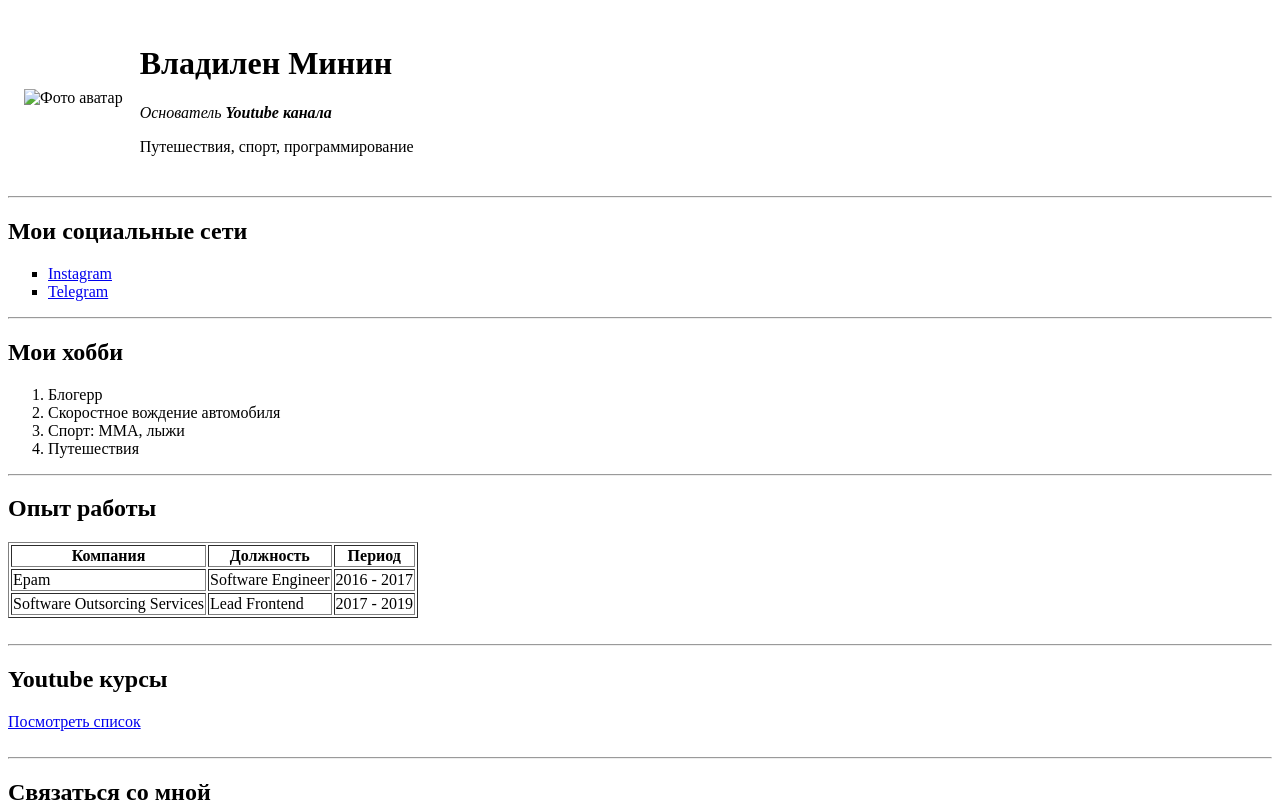
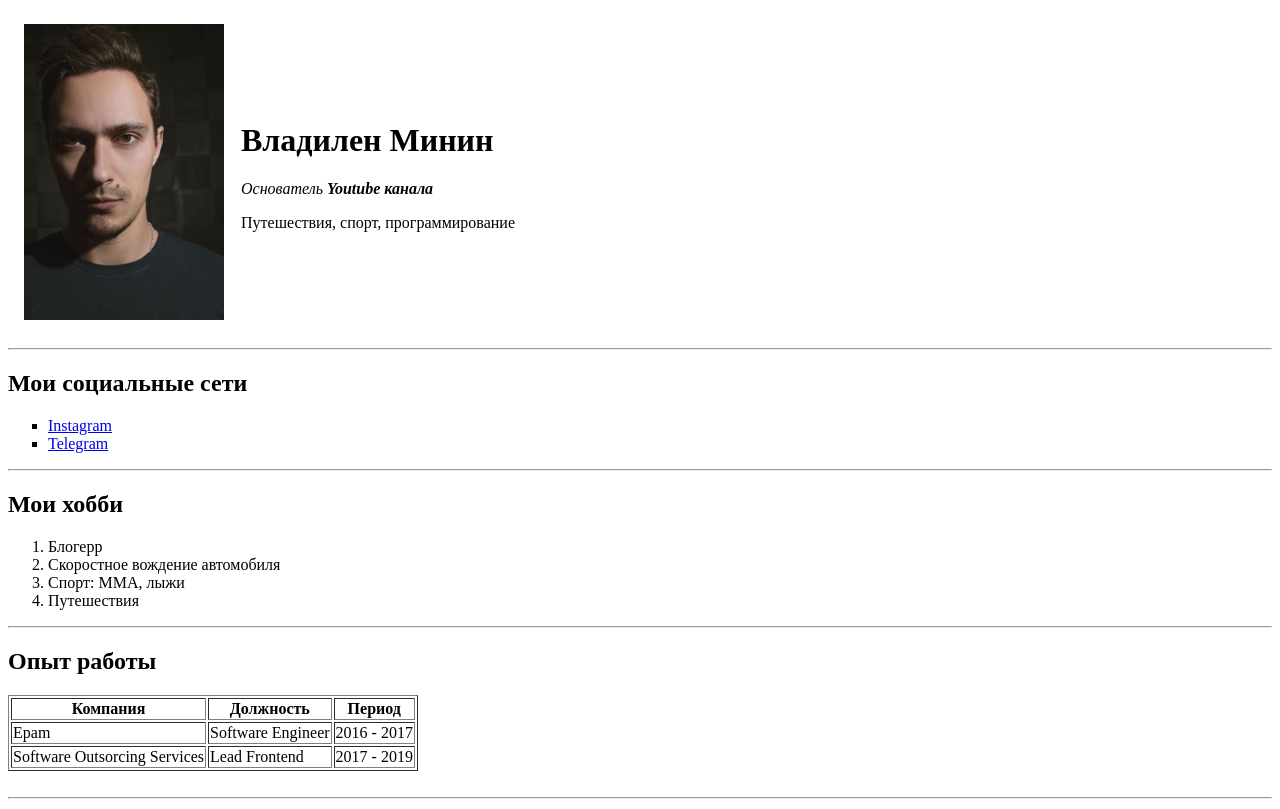
Before and after one commit to kovalenko-av/CV-2, a plain HTML site: page index.html in a window 1280 px wide. Shown: the top 809 px of the page. Drawn offline with Linux system fonts and the light colour scheme.

Commit message:
Update index.html
Avatar

```diff
--- a/index.html
+++ b/index.html
@@ -8,7 +8,7 @@
         <table cellspacing="15px">
             <tr>
                 <td>
-                    <img src="/img/foto.jpg" alt="Фото аватар" width="200px">
+                    <img src="/foto.jpg" alt="Фото аватар" width="200px">
                 </td>
                 <td>
                     <h1>Владилен Минин</h1>
```
